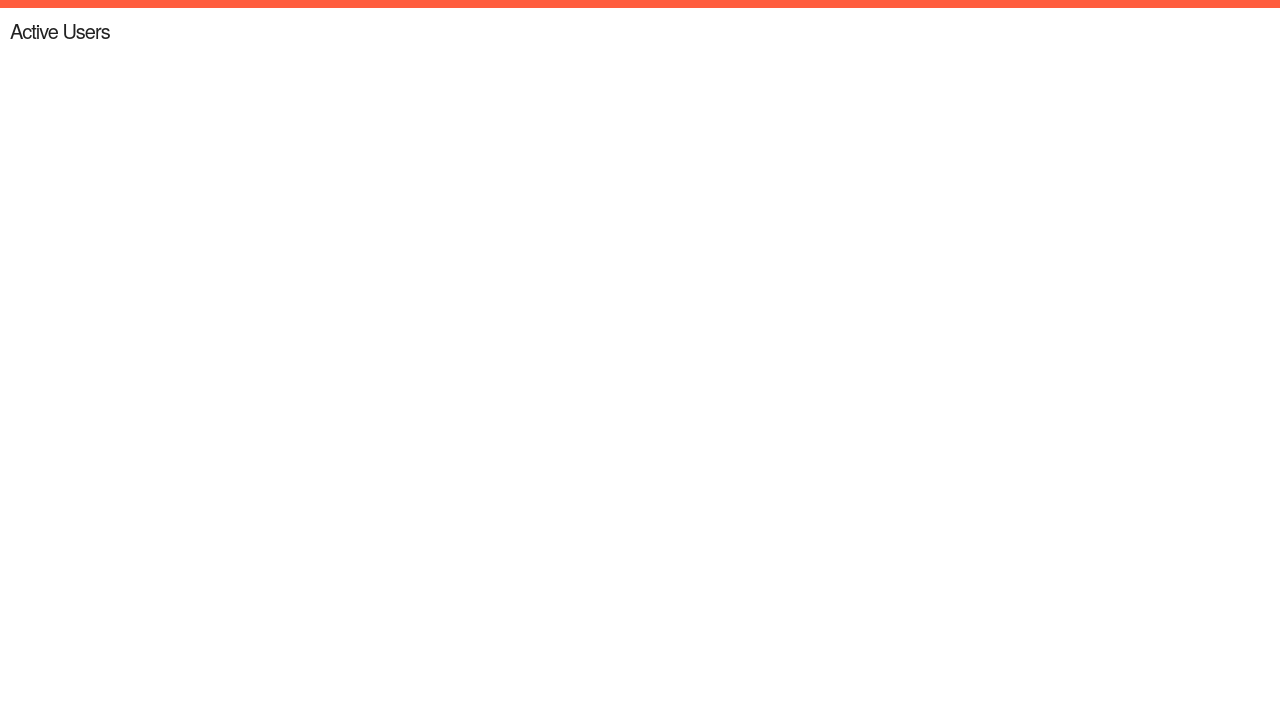
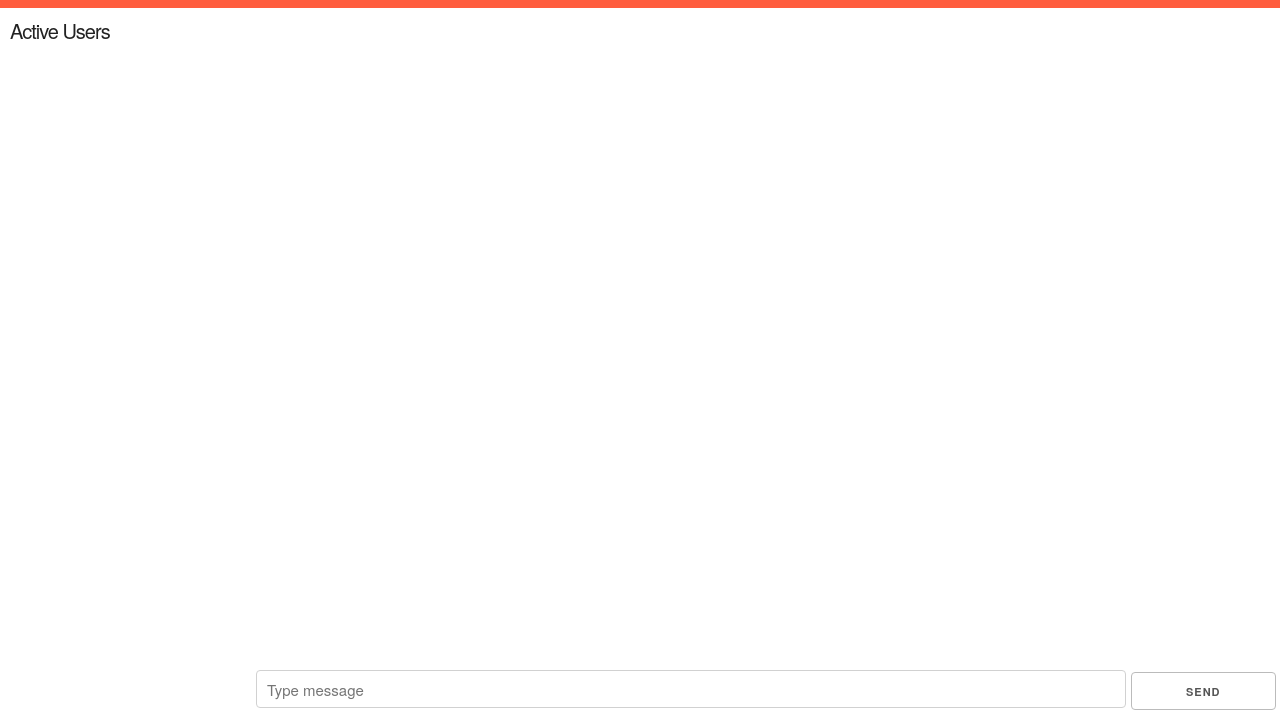
Before and after one commit to ferbarra/my_chat_app, a website: page public/index.html in a window 1280 px wide. Shown: the part 82-800 px from the top of the page. Drawn offline with nearby package versions, Linux system fonts and the light colour scheme; no server answers.

Commit message:
Fixes layout issue

```diff
--- a/public/css/style.css
+++ b/public/css/style.css
@@ -12,7 +12,7 @@ header {
     padding-top: 0.5rem;
     padding-bottom: 0.5rem;
     height: 10%;
-    margin-bottom: 0;
+    margin: 0;
 }
 header h1 {
     text-align: center;
@@ -26,27 +26,46 @@ header h1 {
 #mobile-controllers {
     display: none;
 }
+#users {
+    display: inline-block;
+    box-sizing: border-box;
+    width:19.7%;
+    height: 100%;
+    margin: 0;
+    padding: 1rem;
+    overflow-y: scroll;
+    float: left;
+}
+#users h3 {
+    font-size: 2rem;
+}
+#chat-window {
+    display: inline-block;
+    box-sizing: border-box;
+    position: relative;
+    width: 80%;
+    height: 92%;
+    margin: 0;
+    padding: 0;
+    float: right;
+
+}
 #messages {
-    display: inline-block;
-    width: 80%;
-    height: 98%;
-    margin: 0;
-    position: relative;
+    display: block;
     box-sizing: border-box;
     background-color: white;
     overflow-y: scroll;
-
+    margin: 0;
+    height: 100%;
 }
-
-#messages::-webkit-scrollbar {
-    width: 1em;
+::-webkit-scrollbar {
+    width: 0.7em;
 }
-#messages::-webkit-scrollbar-track {
+::-webkit-scrollbar-track {
     -webkit-box-shadow: inset 0 0 6px rgba(0,0,0,0.3);
     border-radius: 10px;
 }
-
-#messages::-webkit-scrollbar-thumb {
+::-webkit-scrollbar-thumb {
     border-radius: 10px;
     -webkit-box-shadow: inset 0 0 6px rgba(0,0,0,0.5);
 }
@@ -57,8 +76,7 @@ header h1 {
 }
 #messages-form {
     display: block;
-    position: absolute;
-    bottom: 0;
+    height: 5%;
     margin-bottom: 0;
 }
 #messages-form input[type="text"] {
@@ -66,21 +84,8 @@ header h1 {
     margin: 0;
 }
 #messages-form input[type="submit"] {
-    width: 14%;
+    width: 14.2%;
     margin: 0;
-}
-#users {
-    display: inline-block;
-    position: relative;
-    box-sizing: border-box;
-    width:19.7%;
-    height: 98%;
-    margin: 0;
-    padding: 1rem;
-    overflow-y: scroll;
-}
-#users h3 {
-    font-size: 2rem;
 }
 button {
     margin: 0px;
--- a/public/index.html
+++ b/public/index.html
@@ -30,27 +30,23 @@
                 <button type="button" class="btn btn-default col-xs-6" id="users-button">Users</button>
             </section>
             -->
-
-            <!--<section id="chat-window" class="row">-->
                 <div id="users">
                     <h3>Active Users</h3>
                     <ul>
                         <!-- User names are appended here -->
                     </ul>
-                </div>
-                <div id="messages">
-                    <!-- Messages are appended here -->
+                </div><!-- end of #users -->
+                <div id="chat-window">
+                    <div id="messages">
+                        <!-- Messages are appended here -->
+                    </div>
                     <form id="messages-form" class="u-full-width">
                         <input type="text" placeholder="Type message"
                          autocomplete="off" id="message"/>
                         <input type="submit" value="Send" id="submit-message"/>
                     </form>
-                </div>
-            <!--</section>-->
-
-
-
-        </div>
+                </div><!-- end of #chat-window -->
+        </div><!-- end of chat -->
 
         <script src="https://code.jquery.com/jquery-2.2.3.min.js" integrity="sha256-a23g1Nt4dtEYOj7bR+vTu7+T8VP13humZFBJNIYoEJo=" crossorigin="anonymous"></script>
         <script src="/socket.io/socket.io.js"></script>
```
